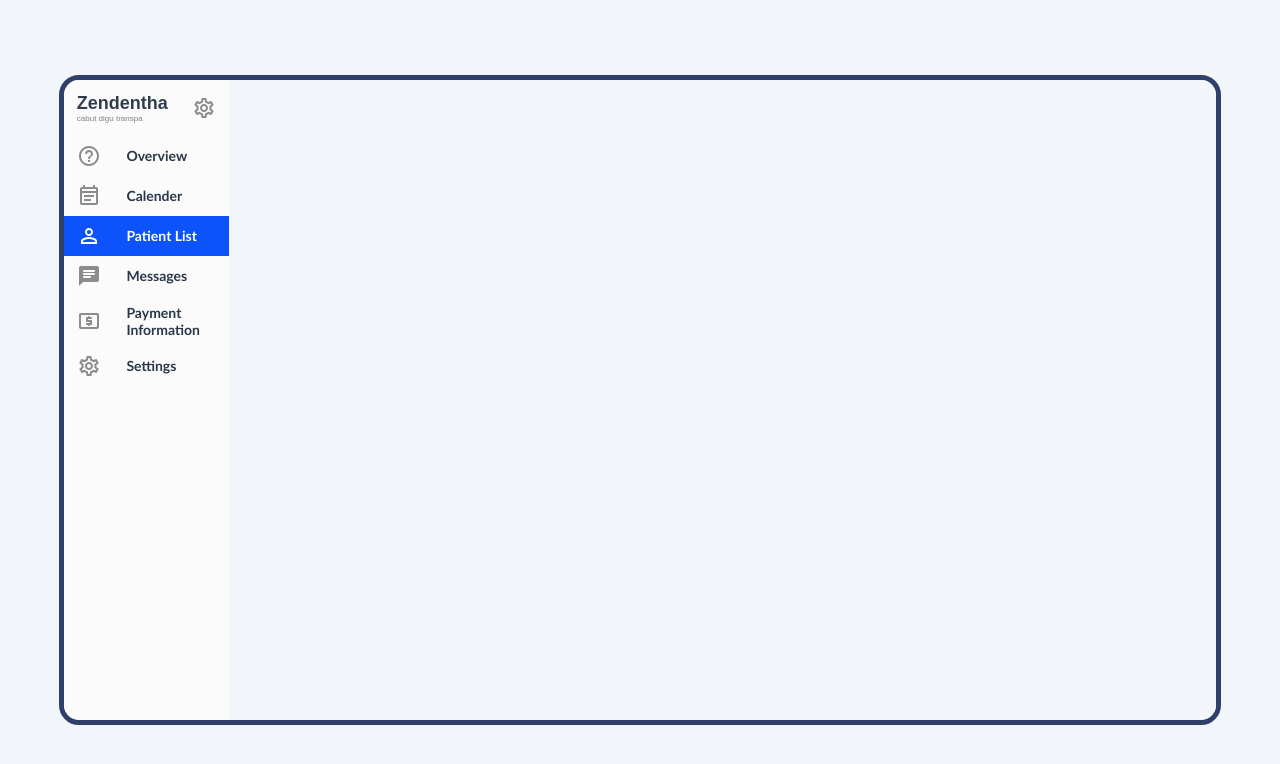
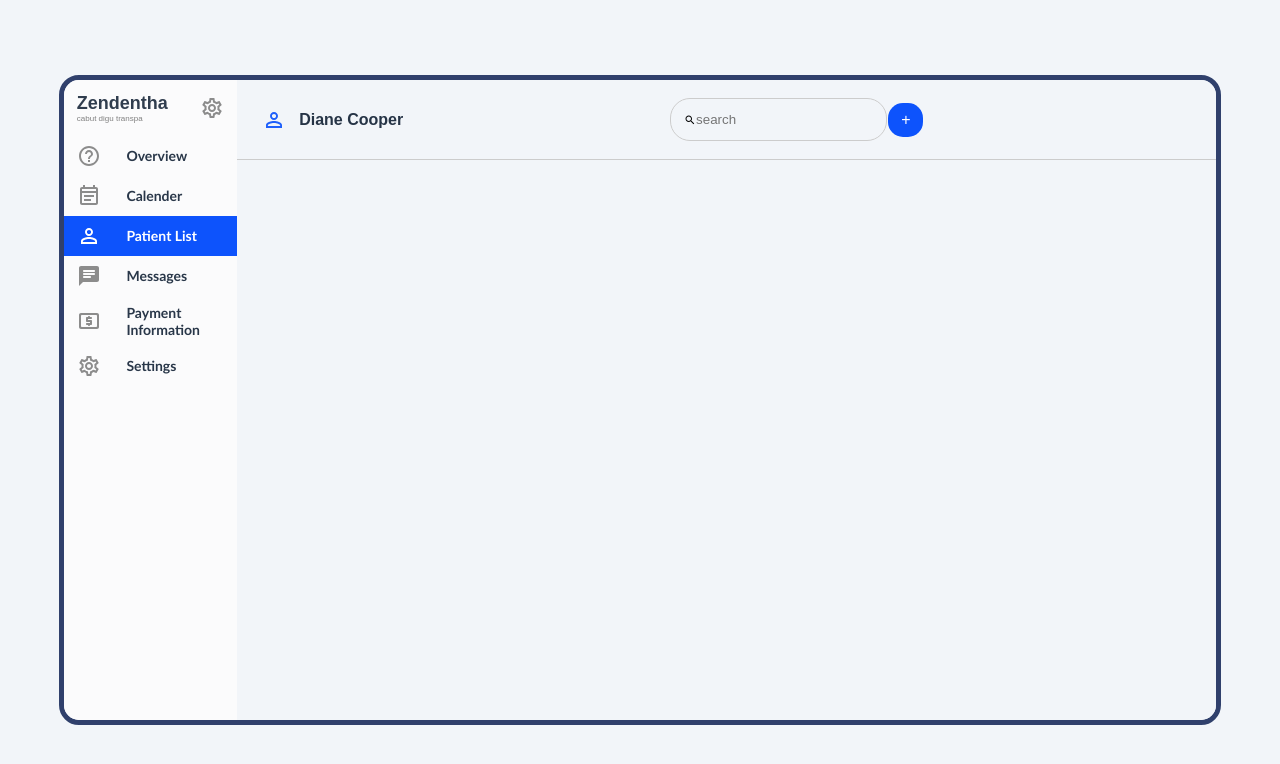
Before and after one commit to rajeshmn47/assignment, a React (Create React App) app: page / in a window 1280 px wide. Shown: the top 764 px of the page. Built offline with nearby package versions, Linux system fonts and the light colour scheme.

Commit message:
last commit

```diff
--- a/src/App.css
+++ b/src/App.css
@@ -29,12 +29,7 @@ width: 15%;
 overflow: hidden;
 color: #263446;
 }
-.rightbar{
-background-color: #F2F5F9;
-width: 85%;
-overflow: hidden;
-padding: 2vmax;
-}
+
 .item{
   display: flex;
   color: #293749;
--- a/src/maindiv.js
+++ b/src/maindiv.js
@@ -4,6 +4,7 @@ import PersonOutlineOutlinedIcon from '@material-ui/icons/PersonOutlineOutlined'
 import ChatRoundedIcon from '@material-ui/icons/ChatRounded';
 import LocalAtmRoundedIcon from '@material-ui/icons/LocalAtmRounded';
 import SettingsOutlinedIcon from '@material-ui/icons/SettingsOutlined';
+import Rightbar from './rightbar'
 
 export const Maindiv=()=>{
     return(
@@ -47,9 +48,7 @@ export const Maindiv=()=>{
 
     </div>
     </div>
-    <div className="rightbar">
-
-    </div>
+   <Rightbar/>
 </div>
 
         </>
--- /dev/null
+++ b/src/rightbar.css
@@ -0,0 +1,56 @@
+.rightbar{
+    background-color: #F2F5F9;
+    width: 85%;
+    overflow: hidden;
+
+    }
+
+.topbar{
+    padding: 2vmax;
+    display: flex;
+    justify-content: space-between;
+    border-bottom: 0.5px solid #CCCCCC;
+width: 100%;
+height: 10vh;
+box-sizing: border-box;
+align-items: center;
+}
+
+.lefttop{
+    display: flex;
+    align-items: center;
+}
+
+.lefttop h5{
+    font-size: 16px;
+    color: #263446;
+    margin-left: 1vw;
+}
+
+.searchinput{
+    border: none;
+    outline: none;
+    background-color: #F2F5F9;
+}
+.righttop{
+    display: flex;
+    justify-content: space-evenly;
+    width: 20vw;
+    align-items: center;
+}
+.search{
+    background-color: #F2F5F9;
+border: 0.5px solid #CCCCCC;
+border-radius: 20px;
+display: flex;
+align-items: center;
+font-size: 14px;
+height: 2vh;
+padding: 1vmax;
+}
+.plus{
+    background-color: #0D53FC;
+    color: #FFFFFF;
+    padding: 1vh 1vw;
+    border-radius: 15px;
+}
--- /dev/null
+++ b/src/rightbar.js
@@ -0,0 +1,33 @@
+import './rightbar.css'
+import PersonOutlineOutlinedIcon from '@material-ui/icons/PersonOutlineOutlined';
+import SearchOutlinedIcon from '@material-ui/icons/SearchOutlined';
+
+export const Rightbar=()=>{
+    return(
+        <>
+        <div className='rightbar'>
+<div className='topbar'>
+<div className='lefttop'>
+<PersonOutlineOutlinedIcon style={{color:'#1F60FB'}}/>
+<h5>Diane Cooper</h5>
+</div>
+<div className='righttop'>
+    <div className='search'>
+        <SearchOutlinedIcon style={{fontSize:'12px'}}/>
+<input type='text' className='searchinput' placeholder='search'/>
+</div>
+<div className='plus'>
++
+</div>
+</div>
+<div>
+
+</div>
+</div>
+        </div>
+
+        </>
+    )
+}
+
+export default Rightbar
```
